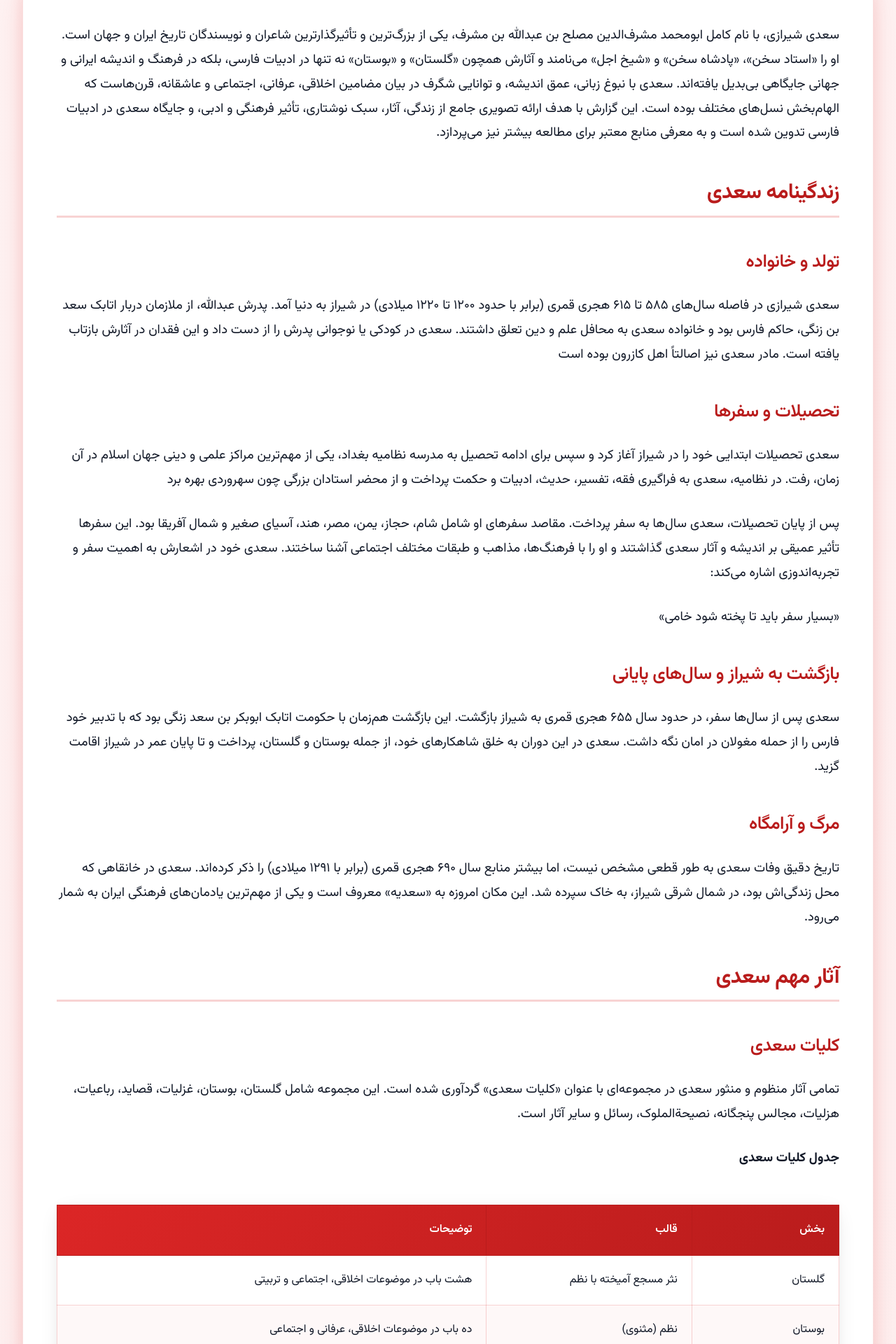
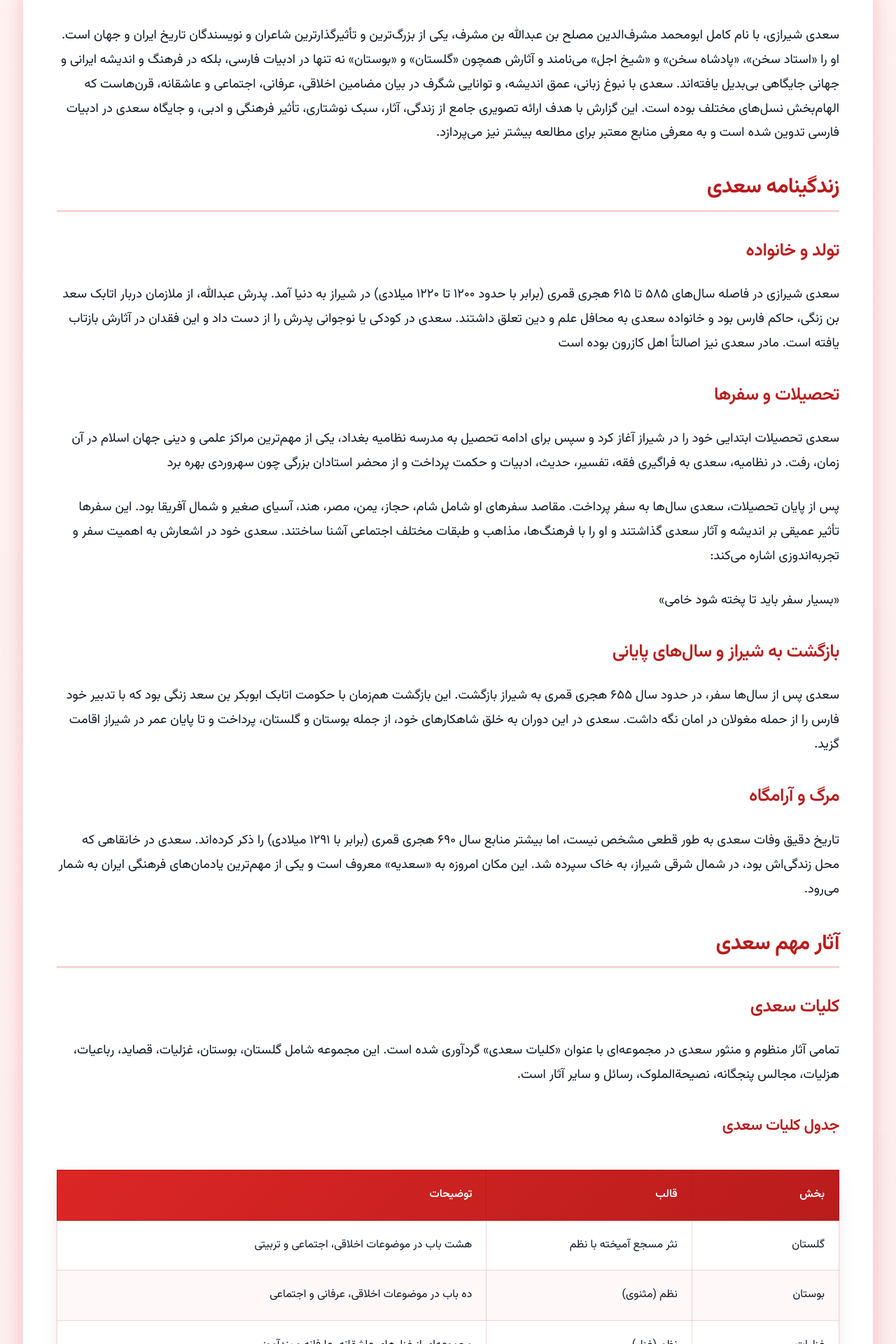
Before and after one commit to darkblog/darkblog.github.io, a Jekyll site: the page built from _posts/2025-11-28-saadi.md, in a window 1280 px wide. Shown: the part 393-2313 px from the top of the page at 70% size. Built offline with Jekyll 4.4.1, drawn with Linux system fonts in a browser that asks for light colours.

Commit message:
Update post.html

```diff
--- a/_layouts/post.html
+++ b/_layouts/post.html
@@ -261,19 +261,12 @@
             opacity: 0.3;
         }
 
-        .post-content h1, .post-content h2, .post-content h3 {
-            margin: 3rem 0 1.75rem;
+        .post-content h2, .post-content h3, .post-content h4, .post-content h5, .post-content h6 {
+            margin: 2.5rem 0 1.5rem;
             color: var(--accent-dark);
             line-height: 1.3;
             font-feature-settings: "ss01", "ss02", "kern";
             letter-spacing: -0.02em;
-        }
-
-        .post-content h1 {
-            font-size: 2.25rem;
-            margin-top: 0;
-            font-weight: 800;
-            color: var(--accent-color);
         }
 
         .post-content h2 {
@@ -285,6 +278,11 @@
 
         .post-content h3 {
             font-size: 1.6rem;
+            font-weight: 600;
+        }
+
+        .post-content h4 {
+            font-size: 1.4rem;
             font-weight: 600;
         }
 
@@ -715,16 +713,16 @@
                 font-size: 1.35rem;
             }
 
-            .post-content h1 {
-                font-size: 2rem;
-            }
-
             .post-content h2 {
                 font-size: 1.75rem;
             }
 
             .post-content h3 {
                 font-size: 1.5rem;
+            }
+
+            .post-content h4 {
+                font-size: 1.3rem;
             }
 
             .post-content-section {
@@ -779,16 +777,16 @@
                 padding: 0 1.75rem 1.75rem;
             }
 
-            .post-content h1 {
-                font-size: 1.75rem;
-            }
-
             .post-content h2 {
                 font-size: 1.5rem;
             }
 
             .post-content h3 {
                 font-size: 1.3rem;
+            }
+
+            .post-content h4 {
+                font-size: 1.2rem;
             }
 
             .back-to-top {
@@ -870,7 +868,7 @@
             </article>
         </div>
 
-        <section class="related-posts" aria-label="پست‌های بیشتر">
+        <section class="related-posts">
             <h2 class="related-posts-title">پست‌های بیشتر</h2>
 
             <div class="posts-container" id="postsContainer">
```
